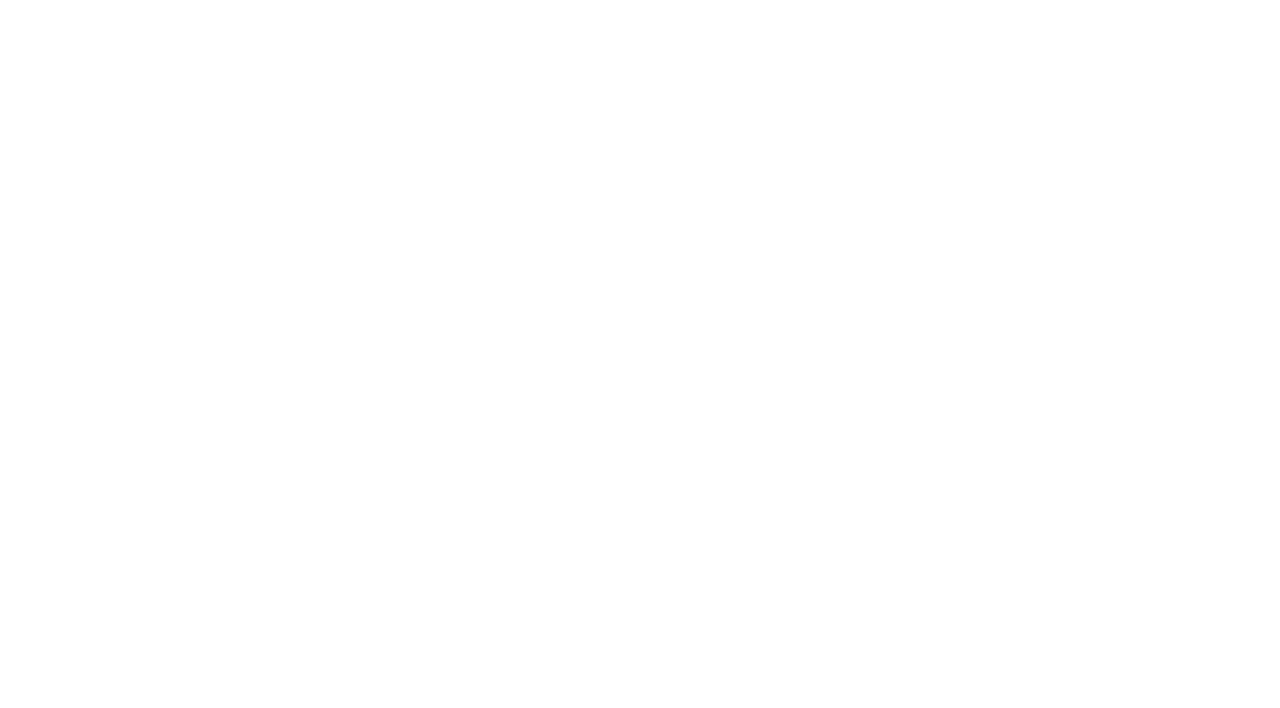
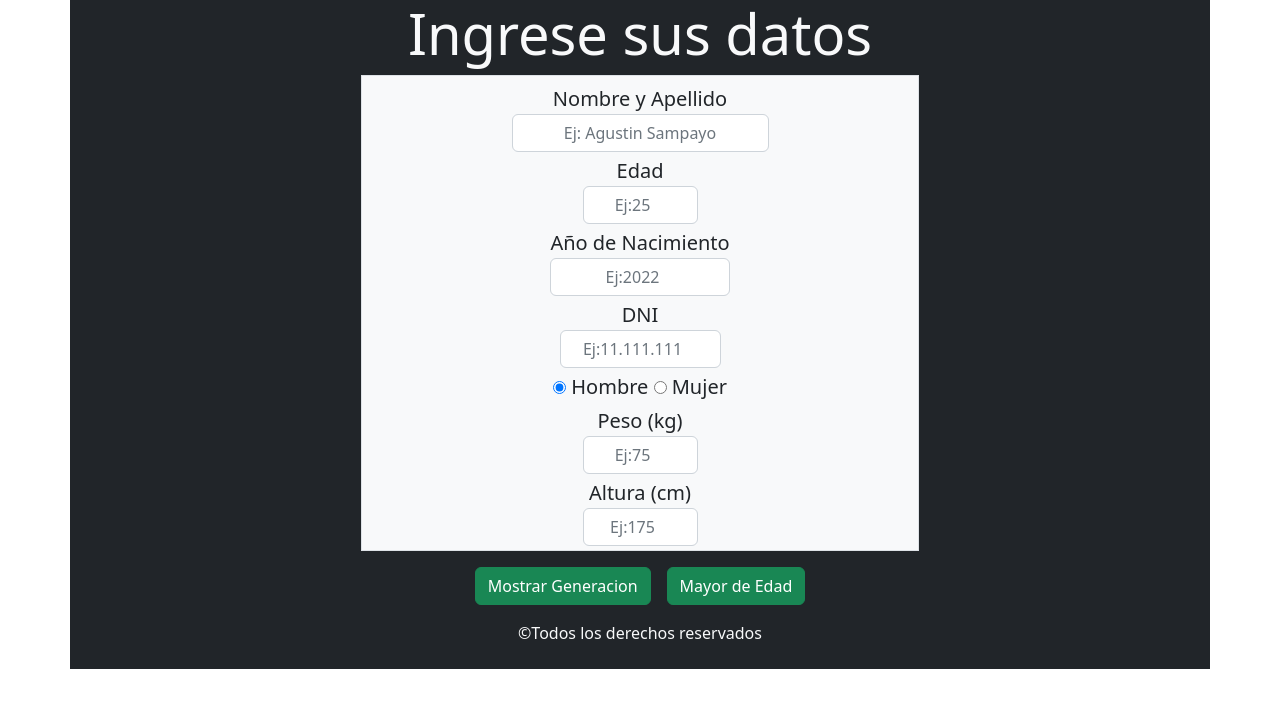
Before and after one commit to agustines82/TP5-Ej2, a plain HTML site: page index.html in a window 1280 px wide. Drawn offline with nearby package versions, Linux system fonts and the light colour scheme.

Commit message:
maquetado del formulario y botones

```diff
--- a/index.html
+++ b/index.html
@@ -16,9 +16,57 @@
 </head>
 
 <body>
-    <header></header>
-    <main></main>
-    <footer></footer>
+    <main>
+        <section class="bg-dark container d-flex flex-column align-items-center">
+            <h1 class="display-4 text-center text-light">Ingrese sus datos</h1>
+            <article class=" bg-light border w-50 text-center ">
+                <form class="lead mt-2 d-flex flex-column align-items-center">
+                    <div class="mb-1">
+                        <label for="nya">Nombre y Apellido</label>
+                        <input type="text" id="nya" class="form-control text-center" placeholder="Ej: Agustin Sampayo"
+                            minlength="5" maxlength="60" required />
+                    </div>
+                    <div class="mb-1">
+                        <label for="edad">Edad</label>
+                        <input type="number" id="edad" class="form-control text-center" placeholder="Ej:25" min="1"
+                            max="200" required />
+                    </div>
+                    <div class="mb-1">
+                        <label for="anio">Año de Nacimiento</label>
+                        <input type="number" id="anio" class="form-control text-center" placeholder="Ej:2022" min="1920"
+                            max="2022" required />
+                    </div>
+                    <div class="mb-1">
+                        <label for="dni">DNI</label>
+                        <input type="number" id="dni" class="form-control text-center" placeholder="Ej:11.111.111"
+                            min="10000000" max="99999999" required />
+                    </div>
+                    <div class="mb-1">
+                        <input type="radio" id="sexh" name="radio" checked /> <label>Hombre</label>
+                        <input type="radio" id="sexm" name="radio" /> <label>Mujer</label>
+                    </div>
+                    <div class="mb-1">
+                        <label for="peso">Peso (kg)</label>
+                        <input type="number" id="peso" class="form-control text-center" placeholder="Ej:75" min="1"
+                            max="350" required />
+                    </div>
+                    <div class="mb-1">
+                        <label for="altura">Altura (cm)</label>
+                        <input type="number" id="altura" class="form-control text-center" placeholder="Ej:175" min="50"
+                            max="280" required />
+                    </div>
+
+                </form>
+            </article>
+        </section>
+        <section class="bg-dark container d-flex justify-content-center pt-3">
+            <button type="submit" class="btn btn-success mx-2" id="btnGeneracion">Mostrar Generacion</button>
+            <button type="submit" class="btn btn-success mx-2" id="btnMayorEdad">Mayor de Edad</button>
+        </section>
+    </main>
+    <footer class=" container bg-dark text-center text-light py-2 pt-3">
+        <p>&copy;Todos los derechos reservados</p>
+    </footer>
     <!-- JavaScript Bundle with Popper -->
     <script src="https://cdn.jsdelivr.net/npm/bootstrap@5.2.0/dist/js/bootstrap.bundle.min.js"
         integrity="sha384-A3rJD856KowSb7dwlZdYEkO39Gagi7vIsF0jrRAoQmDKKtQBHUuLZ9AsSv4jD4Xa"
```
